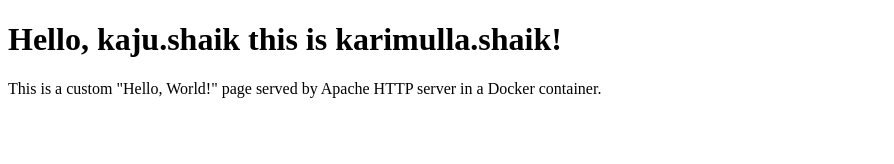
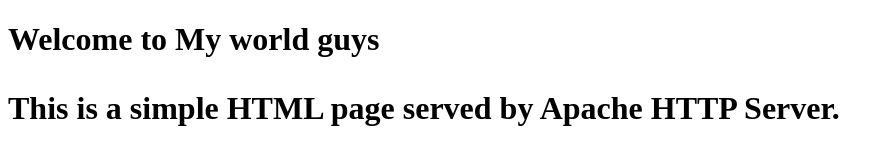
Before and after one commit to shaik-karimulla-001/projectgit, a plain HTML site: page index.html in a window 1280 px wide. Shown: the whole page, without its empty margins (0-894 px from the left). Drawn offline with Linux system fonts and the light colour scheme.

Commit message:
Update index.html

```diff
--- a/index.html
+++ b/index.html
@@ -1,10 +1,10 @@
 <!DOCTYPE html>
 <html>
 <head>
-    <title>Hello, kaju.shak this is karimulla.shaik!</title>
+    <title>welocme to my world guys</title>
 </head>
 <body>
-    <h1>Hello, kaju.shaik this is karimulla.shaik!</h1>
-    <p>This is a custom "Hello, World!" page served by Apache HTTP server in a Docker container.</p>
+        <h1>Welcome to My world guys<h1>
+    <p>This is a simple HTML page served by Apache HTTP Server.</p>
 </body>
 </html>
```
